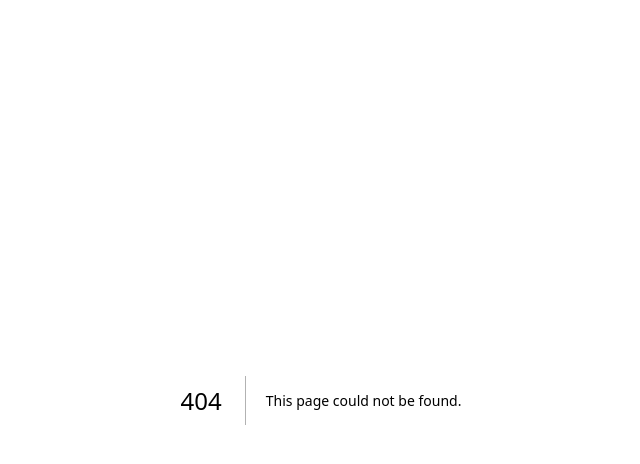
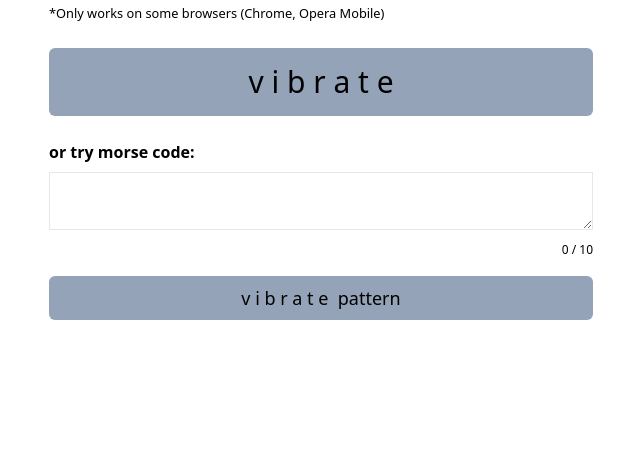
Before and after one commit to stoikal/28-days, a Next.js app: page /day/4 in a window 1280 px wide. Before the commit this address had no page. Shown: the top 464 px of the page, without its empty margins (319-959 px from the left). Built offline with nearby package versions, Linux system fonts and the light colour scheme.

Commit message:
feat(day-4): create day 4 page

```diff
--- /dev/null
+++ b/src/pages/day/4.tsx
@@ -0,0 +1,177 @@
+import { ChangeEvent, useState } from 'react'
+import Head from 'next/head'
+
+const MORSE_CODE_MAP: Record<string, string> = {
+  a: '.-',
+  b: '-...',
+  c: '-.-.',
+  d: '-..',
+  e: '.',
+  f: '..-.',
+  g: '--.',
+  h: '....',
+  i: '..',
+  j: '.---',
+  k: '-.-',
+  l: '.-..',
+  m: '--',
+  n: '-.',
+  o: '---',
+  p: '.--.',
+  q: '--.-',
+  r: '.-.',
+  s: '...',
+  t: '-',
+  u: '..-',
+  v: '...-',
+  w: '.--',
+  x: '-..-',
+  y: '-.--',
+  z: '--..',
+
+  0: '-----',
+  1: '.----',
+  2: '..---',
+  3: '...--',
+  4: '....-',
+  5: '.....',
+  6: '-....',
+  7: '--...',
+  8: '---..',
+  9: '----.',
+
+  '.': '.-.-.-', // period
+  ',': '--..--', // coma
+  ' ': '/' // space
+}
+
+const BASE_DURATION = 100
+const multiplier: Record<string, number> = {
+  '.': 1,
+  '-': 3,
+  ' ': 3,
+  '/': 1
+}
+const silentChars = [' ', '/']
+
+const toMorse = (str: string) => {
+  const input = str
+    .replace(/(\.|,)\s+/g, (v) => v)
+
+  return input
+    .toLowerCase()
+    .split('')
+    .map((char) => MORSE_CODE_MAP[char])
+    .join(' ')
+}
+
+const toVibrationPattern = (morse: string) => {
+  const pattern: number[] = []
+
+  let patternItem = 0
+
+  Array.from(morse)
+    .forEach((item, index) => {
+      const isSilent = silentChars.includes(item)
+
+      if (isSilent) {
+        patternItem += multiplier[item] * BASE_DURATION
+      } else {
+        if (patternItem) {
+          pattern.push(patternItem)
+          patternItem = 0
+        } else if (index > 0) {
+          pattern.push(BASE_DURATION)
+        }
+
+        pattern.push(multiplier[item] * BASE_DURATION)
+      }
+    })
+
+  return pattern
+}
+
+export default function Day4 () {
+  const [input, setInput] = useState('')
+
+  const handleClick = () => {
+    try {
+      navigator.vibrate(1000)
+    } catch {
+      console.error('Can not v i b r a t e')
+    }
+  }
+
+  const handleInput = (e: ChangeEvent<HTMLTextAreaElement>) => {
+    const { value } = e.target
+    const filtered = value
+      .replace(/\s+/g, ' ')
+      .replace(/[^a-zA-Z0-9,.\s]/g, '')
+
+    setInput(filtered)
+  }
+
+  const output = toMorse(input)
+
+  const vibrateMorseCode = () => {
+    try {
+      const pattern = toVibrationPattern(output)
+
+      navigator.vibrate(pattern)
+    } catch {
+      console.error('Can not v i b r a t e')
+    }
+  }
+
+  return (
+    <>
+      <Head>
+        <title>Day 4 - v i b r a t e</title>
+      </Head>
+      <main>
+        <div className="max-w-xl mx-auto px-4">
+          <div className="mb-6">
+            <small>*Only works on some browsers (Chrome, Opera Mobile)</small>
+          </div>
+          <div className="mb-6">
+            <button
+              className="text-center w-full bg-slate-400 active:bg-slate-500  rounded-md text-3xl p-4"
+              type="button"
+              onClick={handleClick}
+            >
+              v i b r a t e
+            </button>
+          </div>
+
+          <form>
+            <h3 className="font-bold mb-2">or try morse code:</h3>
+            <div className='mb-2'>
+              <textarea
+                className="border w-full py-1 px-2"
+                value={input}
+                rows={2}
+                maxLength={10}
+                onChange={handleInput}
+              />
+              <div className="text-right">
+                <small className="text-xs">
+                  {input.length} / 10
+                </small>
+              </div>
+            </div>
+            <div className="mb-4">
+              <p>{output}</p>
+            </div>
+            <button
+              className="text-center w-full bg-slate-400 active:bg-slate-500 rounded-md text-lg p-2"
+              type="button"
+              onClick={vibrateMorseCode}
+            >
+              v i b r a t e&nbsp; pattern
+            </button>
+          </form>
+        </div>
+      </main>
+    </>
+  )
+}
```
